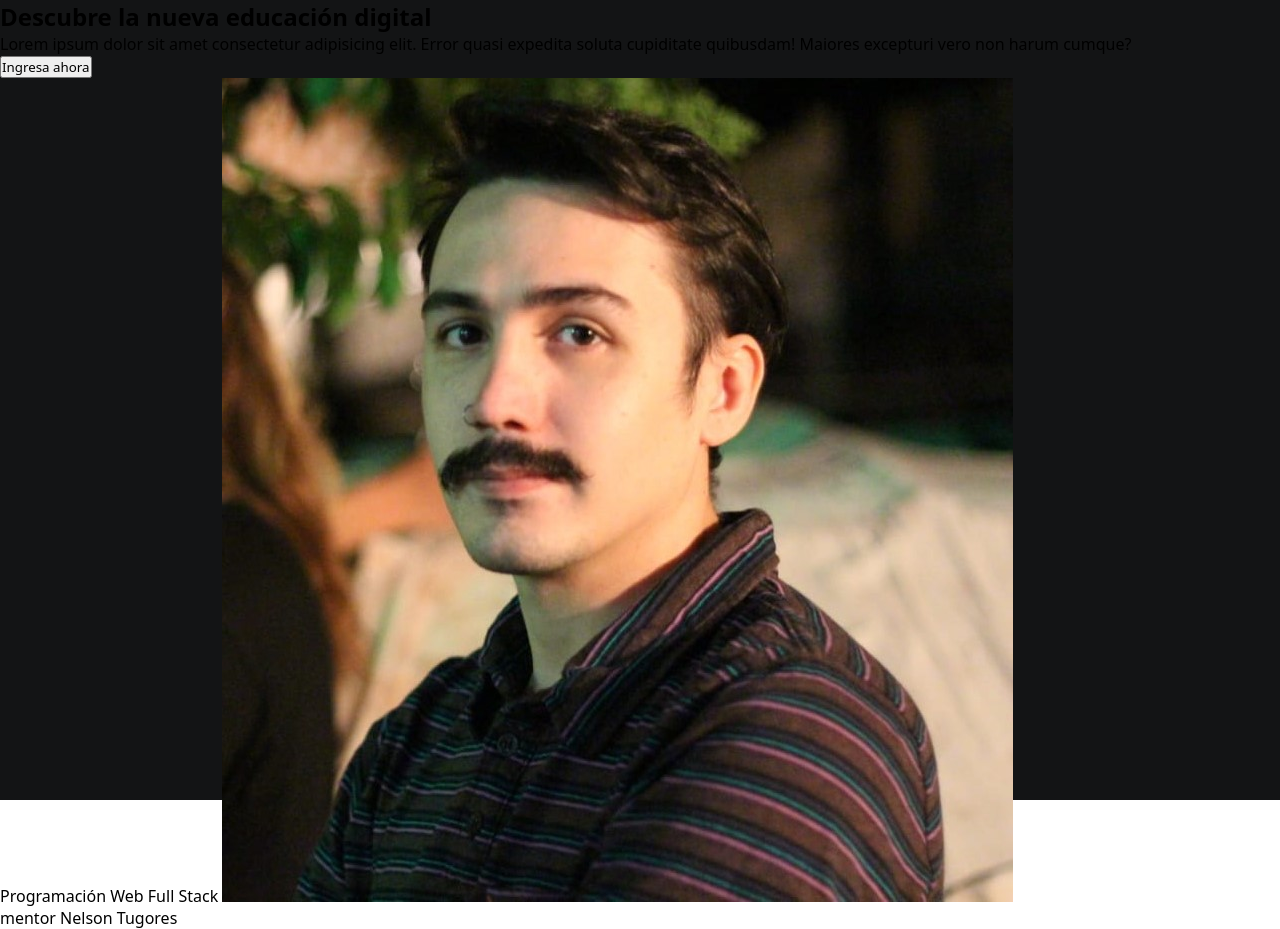
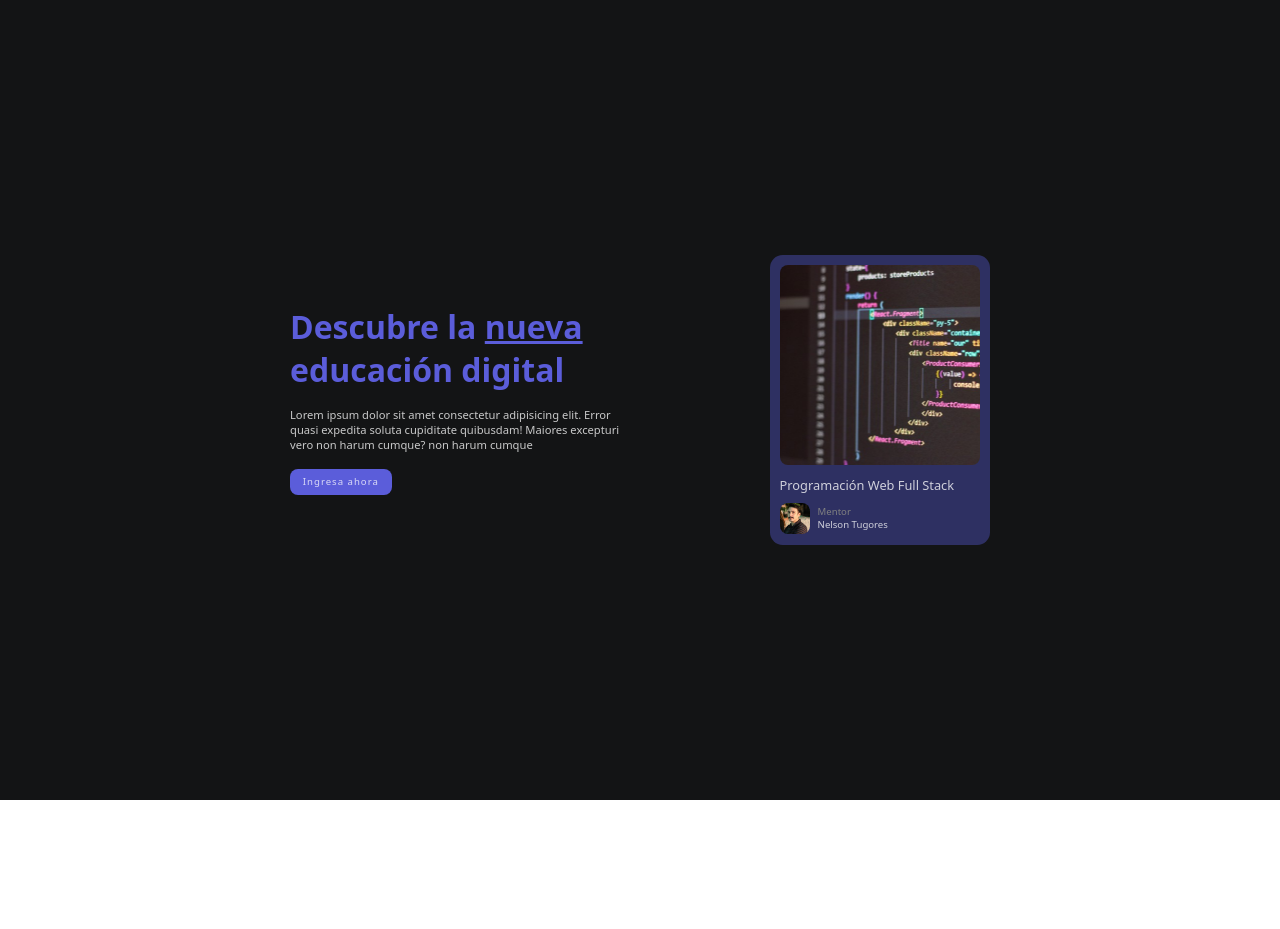
Before and after one commit to CNF1993/practica-media2, a plain HTML site: page index.html in a window 1280 px wide. After the commit the page ends 800 px from the top, so only its background shows below. Drawn offline with Linux system fonts and the light colour scheme.

Commit message:
change style

```diff
--- a/index.html
+++ b/index.html
@@ -8,20 +8,22 @@
 </head>
 <body>
     <main>
-        <section>
+        <section class="hero">
             <div class="hero-text">
                 <h1>Descubre la <span>nueva</span> educación digital</h1>
-                <p>Lorem ipsum dolor sit amet consectetur adipisicing elit. Error quasi expedita soluta cupiditate quibusdam! Maiores excepturi vero non harum cumque?</p>
+                <p>Lorem ipsum dolor sit amet consectetur adipisicing elit. Error quasi expedita soluta cupiditate quibusdam! Maiores excepturi vero non harum cumque? non harum cumque</p>
                 <button>Ingresa ahora</button>
             </div>
             <div class="hero-card">
                 <div class="img-card"></div>
                 <div class="hero-card-info">
                     <span>Programación Web Full Stack</span>
-                    <img src="/img/perfilMentor.jpg" alt="Imagen del mentor">
-                    <div class="mentor-info">
-                        <span>mentor</span>
-                        <span>Nelson Tugores</span>
+                    <div class="mentor">
+                        <img src="/img/perfilMentor.jpg" alt="Imagen del mentor">
+                        <div class="mentor-info">
+                            <span>Mentor</span>
+                            <span>Nelson Tugores</span>
+                        </div>
                     </div>
                 </div>
             </div>
--- a/style.css
+++ b/style.css
@@ -8,20 +8,122 @@
 :root {
     --black: #131415;
     --blue: rgb(91, 93, 218);
-    --white: #fff;
+    --blue2:rgba(52, 54, 114, 0.836);
+    --white: #ffffffc4;
     --grey: grey;
-    --box-shadow: 0 0 10px 10px rgba(0, 0, 0, 0.5);
+    --box-shadow: 0 0 15px 1px var(--white);
 }
 
 main {
     height: 100vh;
     width: 100vw;
     background: var(--black);
+    display: flex;
+    justify-content: center;
+    align-items: center;
 }
 
 .hero {
-    margin: 0 auto;
+    width: 90%;
+    max-width: 700px;
     display: flex;
-    flex-wrap: wrap;
     justify-content: space-between;
+    align-items: center;
 }
+
+.hero-text, .hero-card {
+    width: 350px;
+}
+
+h1 {
+    font-size: 2rem;
+    color: var(--blue);
+    margin-bottom: 1rem;
+}
+
+h1 span {
+    text-decoration: underline;
+}
+
+p {
+    color: var(--white);
+    font-size: .7rem;
+    margin-bottom: 1rem;
+}
+
+button {
+    font-size: .6rem;
+    letter-spacing: 1px;
+    padding: .4rem .8rem;
+    background: var(--blue);
+    border: none;
+    border-radius: .5rem;
+    color: var(--white);
+    font-weight: 500;
+    transition: all ease .2s
+}
+
+button:hover {
+    cursor: pointer;
+    color: var(--blue);
+    background: var(--white);
+    box-shadow: var(--box-shadow);
+
+}
+
+.hero-card {
+    width: 220px;
+    height: 290px;
+    background: var(--blue2);
+    padding: .6rem;
+    border-radius: .8rem;
+    transition: all ease .2s;
+}
+
+.hero-card:hover {
+    cursor: pointer;
+    box-shadow: var(--box-shadow);
+}
+
+.img-card {
+    width: 100%;
+    height: 200px;
+    background: url(/img/imgCard.jpg);
+    background-size: cover;
+    background-position: center;
+    background-repeat: no-repeat;
+    border-radius: .5rem;
+    margin-bottom: .5rem;;
+}
+
+.hero-card-info>span{
+    font-size: .8rem;
+    font-weight: 500;
+    color: var(--white);
+}
+
+.mentor {
+    margin-top: .5rem;
+    display: flex;
+    align-items: center;
+}
+
+img {
+    width: 30px;
+    border-radius: .5rem;
+}
+
+.mentor span {
+    display: block;
+    font-size: .6rem;
+    margin-left: .5rem;
+}
+
+.mentor span:nth-child(1) {
+    color: var(--grey);
+}
+
+.mentor span:nth-child(2) {
+    color: var(--white);
+    font-weight: 500;
+}
```
